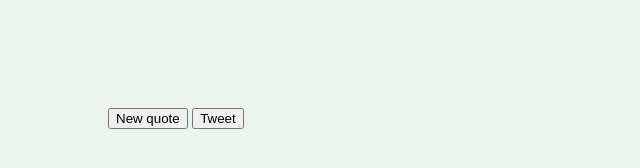
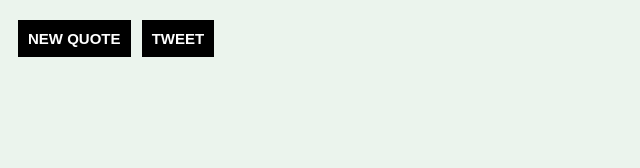
Before and after one commit to kelvinman/quote-new-tab-page, a plain HTML site: page index.html in a window 1280 px wide. Shown: the whole page, without its empty margins (0-640 px from the left). Drawn offline with nearby package versions, Linux system fonts and the light colour scheme.

Commit message:
update style with CSS

```diff
--- a/css/main.css
+++ b/css/main.css
@@ -1,5 +1,22 @@
 body {
     background-color: #EBF4ED;
     font-family: Helvetica;
-    padding: 100px;
+    font-size: 40px;
+    padding: 0 10px;
 }
+
+button {
+    background-color: black;
+    border: none;
+    color: white;
+    font-size: 15px;
+    padding: 10px;
+}
+
+#quoteAndTitle {
+    padding: 200px;
+}
+
+#title {
+    font-size: 20px;
+}
--- a/index.html
+++ b/index.html
@@ -14,8 +14,8 @@
 
         var successCallback = function(result) {
             $("#quote").remove();
-            $("div").append("<div id='quote'>" + result[0].content + "<p>— " + result[0].title + "</p>" + "</div>")
-            var quote = result[0].content.replace(/<\/?p[^>]*>/g, "") + " —" + result[0].title;
+            $("div").append("<div id='quote'>" + result[0].content + "<p align='right' id='title'>— <em>" + result[0].title + "</em></p>" + "</div>")
+            var quote = result[0].content.replace(/<\/?p[^>]*>/g, "") + "—" + result[0].title;
             $(".twitter-share-button").attr("href", "https://twitter.com/intent/tweet?text=" + quote);
         };
 
@@ -28,9 +28,9 @@
     </head>
     <body>
 
-        <button id="newQuote">New quote</button>
-        <a class="twitter-share-button" target="_blank"><button>Tweet</button></a>
-        <div></div>
+        <button id="newQuote"><strong>NEW QUOTE</strong></button>
+        <a class="twitter-share-button" target="_blank"><button><strong>TWEET</strong></button></a>
+        <div id="quoteAndTitle"></div>
 
     </body>
 </html>
```
